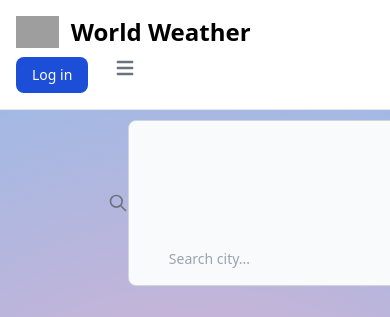
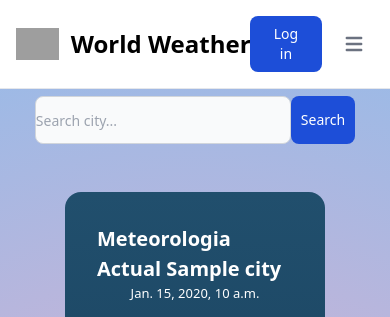
Before and after one commit to No-Country/C10-15-ft-django, a Django app: template django_weather/weatherApp/templates/index.html in a window 390 px wide; the page is wider, and only the part inside the window is pictured. Shown: the top 317 px of that part. Run offline with Django 4.2, Linux system fonts and the light colour scheme; the template is opened without the code that fills it: most values are stand-ins (such as "Sample title", 1, 10 or a date in 2020); some libraries are stand-ins or nearby versions; grey boxes are pictures that could not be loaded.

Commit message:
collaborative and problem solving responsive

```diff
--- a/django_weather/weatherApp/templates/base.html
+++ b/django_weather/weatherApp/templates/base.html
@@ -22,7 +22,7 @@
   <body class="h-[100vh] w-full">
     <header> {# this is NavBar #}
       <nav class="bg-white fixed w-full z-20 top-0 left-0 border-b border-gray-200">
-        <div class="max-w-screen-xl flex flex-wrap items-center justify-between mx-auto p-4">
+        <div class="max-w-screen-xl flex flex-row sm:flex-wrap items-center justify-between mx-auto p-4">
         <a href="{% url '/' %}" class="flex items-center">
             <img src="https://flowbite.com/docs/images/logo.svg" class="h-8 mr-3" alt="Flowbite Logo">
             <span class="self-center text-2xl font-semibold whitespace-nowrap">World Weather</span>
@@ -30,11 +30,12 @@
         <div class="flex md:order-2">
           <a href="{% url 'login' %}">
             <button type="button" class="text-white bg-blue-700 hover:bg-blue-800 focus:ring-4 focus:outline-none focus:ring-blue-300 font-medium rounded-lg text-sm px-4 py-2 text-center mr-3 md:mr-0">Log in</button>
+            </a>
             <button data-collapse-toggle="navbar-sticky" type="button" class="inline-flex items-center p-2 text-sm text-gray-500 rounded-lg md:hidden hover:bg-gray-100 focus:outline-none focus:ring-2 focus:ring-gray-200" aria-controls="navbar-sticky" aria-expanded="false">
               <span class="sr-only">Open main menu</span>
               <svg class="w-6 h-6" aria-hidden="true" fill="currentColor" viewBox="0 0 20 20" xmlns="http://www.w3.org/2000/svg"><path fill-rule="evenodd" d="M3 5a1 1 0 011-1h12a1 1 0 110 2H4a1 1 0 01-1-1zM3 10a1 1 0 011-1h12a1 1 0 110 2H4a1 1 0 01-1-1zM3 15a1 1 0 011-1h12a1 1 0 110 2H4a1 1 0 01-1-1z" clip-rule="evenodd"></path></svg>
             </button>
-          </a>
+
         </div>
         <div class="items-center justify-between hidden w-full md:flex md:w-auto md:order-1" id="navbar-sticky">
           <ul class="flex flex-col p-4 md:p-0 mt-4 font-medium border border-gray-100 rounded-lg bg-gray-50 md:flex-row md:space-x-8 md:mt-0 md:border-0 md:bg-white">
--- a/django_weather/weatherApp/templates/index.html
+++ b/django_weather/weatherApp/templates/index.html
@@ -3,59 +3,61 @@
 {% block content %}
 
 
-<div class="pt-6 pb-20 pl-96 pr-96">
+<div class="flex flex-col justify-center items-center" style="margin-bottom: 2rem;">
   <div class="flex flex-row justify-center items-center pb-8 mt-24" style="padding-bottom: 2rem;">
     <form method="POST">
       {% csrf_token %}
       <label for="default-search" class="mb-2 text-sm font-medium text-gray-900 sr-only dark:text-white">Search</label>
-      <div class="flex flex-row justify-center">
-          <div class="inset-y-0 left-0 flex items-center pl-3 pointer-events-none">
-              <svg aria-hidden="true" class="w-5 h-5 text-gray-500 dark:text-gray-400" fill="none" stroke="currentColor" viewBox="0 0 24 24" xmlns="http://www.w3.org/2000/svg"><path stroke-linecap="round" stroke-linejoin="round" stroke-width="2" d="M21 21l-6-6m2-5a7 7 0 11-14 0 7 7 0 0114 0z"></path></svg>
-          </div>
-          <input type="search" id="default-search" name="city" style="width: 30rem;" class="pt-32 block w-full p-4 pl-10 text-sm text-gray-900 border border-gray-300 rounded-lg bg-gray-50 focus:ring-blue-500 focus:border-blue-500 dark:bg-gray-700 dark:border-gray-600 dark:placeholder-gray-400 dark:text-white dark:focus:ring-blue-500 dark:focus:border-blue-500" placeholder="Search city..." required>
+      <div class="flex flex-row justify-center h-12" classname="buscador">
+
+          <input type="search" classname="input-index" id="default-search" name="city"  class=" block w-64 h-12  text-sm text-gray-900 border border-gray-300 rounded-lg bg-gray-50 focus:ring-blue-500 focus:border-blue-500 dark:bg-gray-700 dark:border-gray-600 dark:placeholder-gray-400 dark:text-white dark:focus:ring-blue-500 dark:focus:border-blue-500" placeholder="Search city..." required>
           <button type="submit" style="padding: 10px;" class="text-white right-2.5 bottom-2.5 bg-blue-700 hover:bg-blue-800 focus:ring-4 focus:outline-none focus:ring-blue-300 font-medium rounded-lg text-sm px-4 py-2 dark:bg-blue-600 dark:hover:bg-blue-700 dark:focus:ring-blue-800">Search</button>
       </div>
     </form>
   </div>
   {#block to title and subtitle#}
-  <div class="relative top-full" style="padding-top: 2rem;border-radius: 1rem;background: linear-gradient(180deg, rgba(33,79,109,1) 0%, rgba(8,35,61,1) 100%);padding: 2rem;">
-    <div class="flex flex-col" style="padding-bottom: 1rem;">
+  <div class=" w-4/6 lg:w-2/6 " style="padding-top: 2rem;border-radius: 1rem;background: linear-gradient(180deg, rgba(33,79,109,1) 0%, rgba(8,35,61,1) 100%);padding: 2rem;">
+    <div class="flex justify-center items-center flex-col" style="padding-bottom: 1rem;">
       <h2 class="text-white" style="font-size: 20px; font-weight: 600;">Meteorologia Actual {{city}}</h2>
       <span class="text-white" style="font-size: 13px; font-weight: 300;">{{fecha}}</span>
     </div>
     {# block to img and temp °C + Detail and Sensacion termica#}
-    <div class="flex flex-row">
+    <div class="flex lg:flex-row justify-center flex-col items-center">
+      <div class="flex ">
       <img src="https://api.openweathermap.org/img/w/{{icon}}.png" width="100px"/>
-      <h1 style="font-size: 4rem; padding-right: 4rem;" class="text-white" >{{temp}}°C</h1>
+      <h1 style="font-size: 4rem; padding-right: 2rem;" class="text-white" >{{temp}}°C</h1>
+      </div>
       <div class="flex flex-col">
         <h2 class="text-white font-medium text-base" style="font-size: 20px; font-weight: 600;">{{description}}</h2>
         <h2 class="text-white font-medium text-base" style="font-size: 16px; font-weight: 400;">Sensacion térmica °F</h2>
       </div>
     </div>
-    <div>
+    <div class="flex justify-center items-center" >
       <h1 class="text-white font-medium text-base" style="font-size: 16px; font-weight: 400;">El mínimo alcanzará los</h1>
     </div>
-    <div class="flex flex-row ">
+    <div class="flex justify-center items-center flex-col lg:flex-row">
         <div class="flex flex-col p-2" >
           <h1 class="text-white">
-            <img src="https://img.icons8.com/windows/32/null/wind.png" style="color: #ff5757;"/></i>Wind
+            <img src="https://img.icons8.com/windows/32/FFFFFF/wind.png" style="color: #ff5757;"/></i>Wind
           </h1>
           <h1 class="text-white">{{wind}}</h1>
         </div>
-        <div class="flex flex-col p-2">
-          <h1 class="text-white">Humedad</h1>
+        <div class="flex flex-col justify-center items-center p-2">
+          <h1 class="text-white flex flex-col justify-center items-center ">
+            <img class="flex justify-center items-center" src="https://img.icons8.com/ios/30/FFFFFF/humidity.png"  /></i>Humedad</h1>
           <h1 class="text-white">{{ humidity }}</h1>
         </div>
-        <div class="flex flex-col p-2">
-          <h1 class="text-white">Visibilidad</h1>
+        <div class="flex flex-col justify-center items-center p-2">
+          <h1 class="text-white flex flex-col justify-center items-center "><img src="https://img.icons8.com/ios-filled/30/FFFFFF/visible--v1.png"/></i>Visibilidad</h1>
           <h1 class="text-white">{{visibility}}</h1>
         </div>
-        <div class="flex flex-col p-2">
-          <h1 class="text-white">Presión</h1>
+        <div class="flex flex-col items-center p-2">
+          <h1 class="text-white flex flex-col justify-center items-center ">
+            <img src="https://img.icons8.com/ios/30/FFFFFF/atmospheric-pressure.png"/></i>Presión</h1>
           <h1 class="text-white">{{ pressure }}</h1>
         </div>
-        <div class="flex flex-col p-2">
-          <h1 class="text-white">Punto de condensación</h1>
+        <div class="lg:flex hidden flex-col space-x-4 p-4">
+          <h1 class="text-white pb-4 pt-4 ">Punto de condensación</h1>
           <h1 class="text-white">Valor</h1>
         </div>
     </div>
@@ -63,24 +65,24 @@
 </div>
 
 {# start the table with content#}
-<div class="relative overflow-x-auto shadow-md sm:rounded-lg pt-8 pl-20 pr-20">
-  <div style="padding-left: 15rem;padding-right: 15rem;padding-bottom: 3rem;">
-    <table class="w-full text-sm text-left" style="border-radius: 1rem; background: linear-gradient(180deg, rgba(33,79,109,1) 0%, rgba(8,35,61,1) 100%);">
+<div class=" overflow-x-auto flex justify-center shadow-md sm:rounded-lg" style="margin-bottom: 2rem; margin: 1rem; ">
+
+    <table class="w-1/5 lg:w-7/12  text-sm text-center" style="border-radius: 1rem; background: linear-gradient(180deg, rgba(33,79,109,1) 0%, rgba(8,35,61,1) 100%);">
       <thead class="text-xs text-white uppercase">
           <tr>
-              <th scope="col" class="px-6 py-3">
+              <th scope="col" class="px-.5 sm:px-6 py-3">
                   Date
               </th>
-              <th scope="col" class="px-6 py-3">
+              <th scope="col" class="px-.5 sm:px-6 py-3">
                 Description
               </th>
-              <th scope="col" class="px-6 py-3" style="text-align: start;">
+              <th scope="col" class="px-.5 sm:px-6 py-3" style="text-align: start;">
                 Temperature in C°
               </th>
-              <th scope="col" class="px-6 py-3" style="text-align: start;">
+              <th scope="col" class="px-.5 sm:px-6 py-3" style="text-align: start;">
                 Temperature in F°
               </th>
-              <th scope="col" class="px-6 py-3" style="text-align: start;">
+              <th scope="col" class="px-.5 sm:px-6 py-3" style="text-align: start;">
                 State
               </th>
           </tr>
@@ -88,20 +90,20 @@
       <tbody class="" style="background: linear-gradient(180deg, rgba(33,79,109,1) 0%, rgba(8,35,61,1) 100%);">
         {% for day in data_clima %}
           <tr class="bg-white border-b dark:bg-gray-800 dark:border-gray-700 hover:bg-gray-50 dark:hover:bg-gray-600">
-              <th scope="row" class="px-6 py-4 font-medium text-gray-900 whitespace-nowrap dark:text-white">
+              <th scope="row" class="px-.5 sm:px-6 py-4 font-medium text-gray-900 whitespace-nowrap dark:text-white">
                   {{ day.fecha }}
               </th>
-              <th scope="row" class="px-6 py-4 font-medium text-gray-900 whitespace-nowrap dark:text-white">
+              <th scope="row" class="px-.5 sm:px-6 py-4 font-medium text-gray-900 whitespace-nowrap dark:text-white">
                 {{ day.description }}
             </th>
-              <td class="px-6 py-4">
+              <td class="px-.5 sm:px-6 py-4">
                 {{ day.temp }}
               </td>
-              <td class="px-6 py-4">
+              <td class="px-.5 sm:px-6 py-4">
                 {{ day.temp_farenheit }}
               </td>
-              <td class="px-6 py-4">
-                <img src="https://api.openweathermap.org/img/w/{{ day.icon }}.png" width="50px"/>
+              <td class="px-.5 sm:px-6 py-4">
+                <img src="https://api.openweathermap.org/img/w/{{ day.icon }}.png" width="30px"/>
               </td>
           </tr>
           {% endfor %}
```
Also changed, not shown: django_weather/weatherApp/templates/index.css (added).
